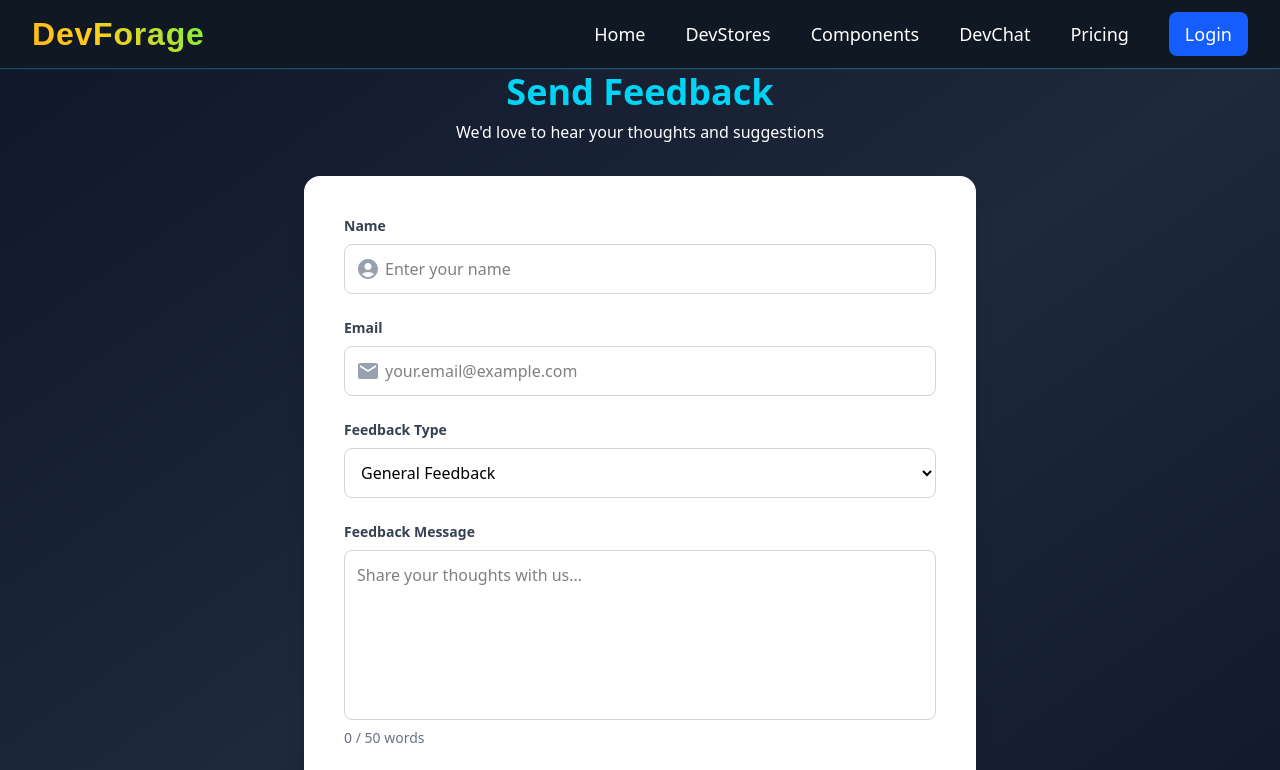
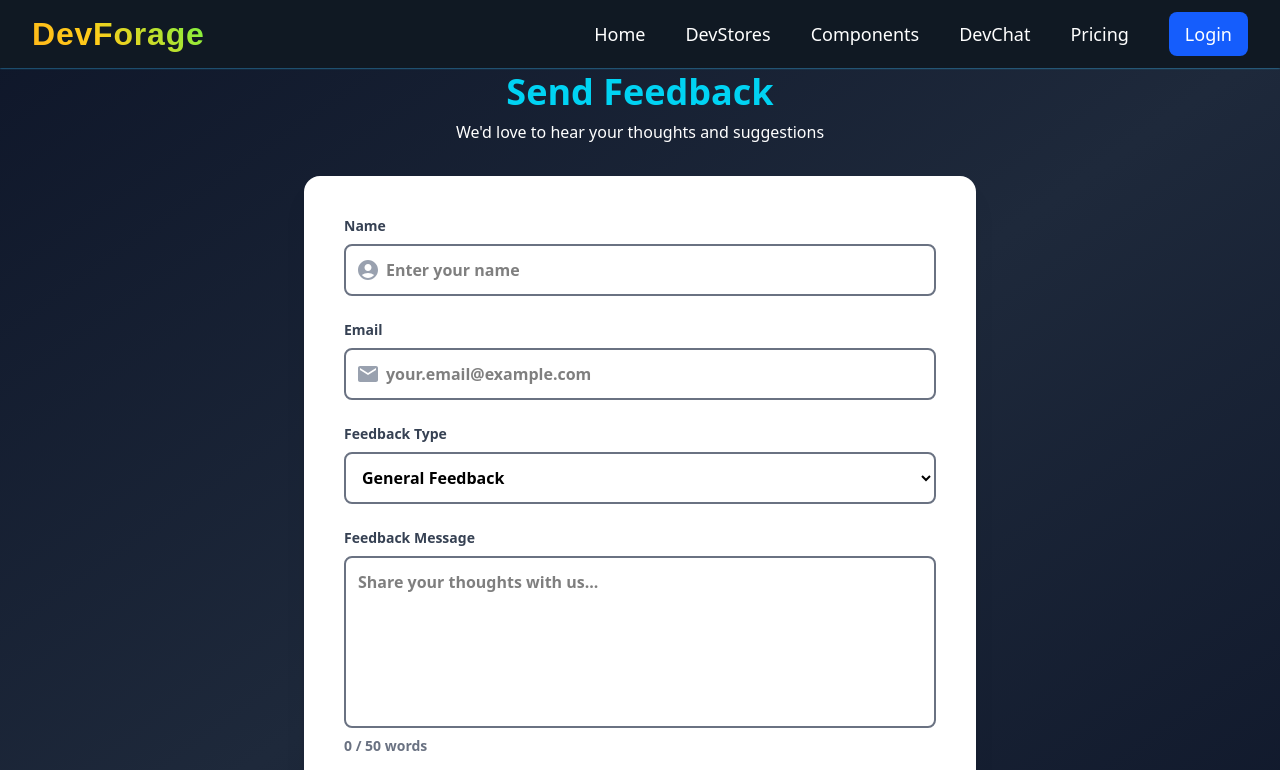
Before and after one commit to raushan-sinha/dev-forage, a React (Vite) app: page /feedback in a window 1280 px wide. Shown: the top 770 px of the page. Built offline with nearby package versions, Linux system fonts and the light colour scheme.

Commit message:
Code updated in Feedback.jsx & FeedbackSuccess.jsx files

```diff
--- a/src/pages/Feedback/Feedback.jsx
+++ b/src/pages/Feedback/Feedback.jsx
@@ -68,7 +68,7 @@ export default function Feedback() {
                     feedbackType: 'general',
                     message: ''
                 })
-            }, 3000);
+            }, 5000);
         }
     }
 
@@ -89,7 +89,7 @@ export default function Feedback() {
                         <form className="space-y-6" onSubmit={handleSubmit}>
                             {/* Name Field */}
                             <div>
-                                <label htmlFor="name" className="block text-sm font-semibold text-gray-700 mb-2">
+                                <label htmlFor="name" className="block text-sm font-bold text-gray-700 mb-2">
                                     Name
                                 </label>
                                 <div className="relative">
@@ -102,7 +102,7 @@ export default function Feedback() {
                                         name="name"
                                         autoComplete='username'
                                         required
-                                        className="block w-full pl-10 pr-3 py-3 border border-gray-300 rounded-lg focus:ring-2 focus:ring-indigo-500 focus:border-transparent transition duration-200"
+                                        className="block w-full pl-10 pr-3 py-3 border-2 border-gray-500 rounded-lg focus:ring-2 focus:ring-indigo-500 focus:border-transparent transition duration-200 font-semibold"
                                         placeholder="Enter your name"
                                         value={formData.name}
                                         onChange={handleChange}
@@ -112,7 +112,7 @@ export default function Feedback() {
 
                             {/* Email Field */}
                             <div>
-                                <label htmlFor="email" className="block text-sm font-semibold text-gray-700 mb-2">
+                                <label htmlFor="email" className="block text-sm font-bold text-gray-700 mb-2">
                                     Email
                                 </label>
                                 <div className="relative">
@@ -125,7 +125,7 @@ export default function Feedback() {
                                         name="email"
                                         autoComplete='email'
                                         required
-                                        className="block w-full pl-10 pr-3 py-3 border border-gray-300 rounded-lg focus:ring-2 focus:ring-indigo-500 focus:border-transparent transition duration-200"
+                                        className="block w-full pl-10 pr-3 py-3 border-2 border-gray-500 rounded-lg focus:ring-2 focus:ring-indigo-500 focus:border-transparent transition duration-200 font-semibold"
                                         placeholder="your.email@example.com"
                                         value={formData.email}
                                         onChange={handleChange}
@@ -135,14 +135,14 @@ export default function Feedback() {
 
                             {/* Feedback Type */}
                             <div>
-                                <label htmlFor="feedbackType" className="block text-sm font-semibold text-gray-700 mb-2">
+                                <label htmlFor="feedbackType" className="block text-sm font-bold text-gray-700 mb-2">
                                     Feedback Type
                                 </label>
                                 <select
                                     id="feedbackType"
                                     name="feedbackType"
                                     autoComplete='feedback-type'
-                                    className="block w-full px-3 py-3 border border-gray-300 rounded-lg focus:ring-2 focus:ring-indigo-500 focus:border-transparent transition duration-200 bg-white"
+                                    className="block w-full px-3 py-3 border-2 border-gray-500 rounded-lg focus:ring-2 focus:ring-indigo-500 focus:border-transparent transition duration-200 bg-white font-semibold"
                                     value={formData.feedbackType}
                                     onChange={handleChange}
                                 >
@@ -154,7 +154,7 @@ export default function Feedback() {
 
                             {/* Feedback Message */}
                             <div>
-                                <label htmlFor="message" className="block text-sm font-semibold text-gray-700 mb-2">
+                                <label htmlFor="message" className="block text-sm font-bold text-gray-700 mb-2">
                                     Feedback Message
                                 </label>
                                 <textarea
@@ -163,12 +163,12 @@ export default function Feedback() {
                                     required
                                     rows="6"
                                     autoComplete='off'
-                                    className="block w-full px-3 py-3 border border-gray-300 rounded-lg focus:ring-2 focus:ring-indigo-500 focus:border-transparent transition duration-200 resize-none"
+                                    className="block w-full px-3 py-3 border-2 border-gray-500 rounded-lg focus:ring-2 focus:ring-indigo-500 focus:border-transparent transition duration-200 resize-none font-semibold"
                                     placeholder="Share your thoughts with us..."
                                     value={formData.message}
                                     onChange={handleChange}
                                 ></textarea>
-                                <p className="mt-2 text-sm text-gray-500">
+                                <p className="mt-2 text-sm text-gray-500 font-bold">
                                     {wordCount} / {WORD_LIMIT} words
                                 </p>
                                 {countAlert && (
--- a/src/pages/Feedback/FeedbackSuccess.jsx
+++ b/src/pages/Feedback/FeedbackSuccess.jsx
@@ -4,10 +4,12 @@ import CheckCircleIcon from '@mui/icons-material/CheckCircle';
 const FeedbackSuccess = () => {
     return (
         <>
-            <div className="text-center py-12">
-                <CheckCircleIcon className="w-16 h-16 text-green-500 mx-auto mb-4" />
-                <h2 className="text-2xl font-bold text-gray-800 mb-2">Thank You!</h2>
-                <p className="text-gray-600">Your feedback has been submitted successfully.</p>
+            <div className="min-h-screen flex items-center justify-center">
+                <div className="text-center py-12 bg-white rounded-lg shadow-lg max-w-md w-full mx-4">
+                    <CheckCircleIcon className="w-16 h-16 text-green-500 mx-auto mb-4" />
+                    <h2 className="text-2xl font-bold text-black mb-2">Thank You!</h2>
+                    <p className="text-black">Your feedback has been submitted successfully.</p>
+                </div>
             </div>
         </>
     );
```
